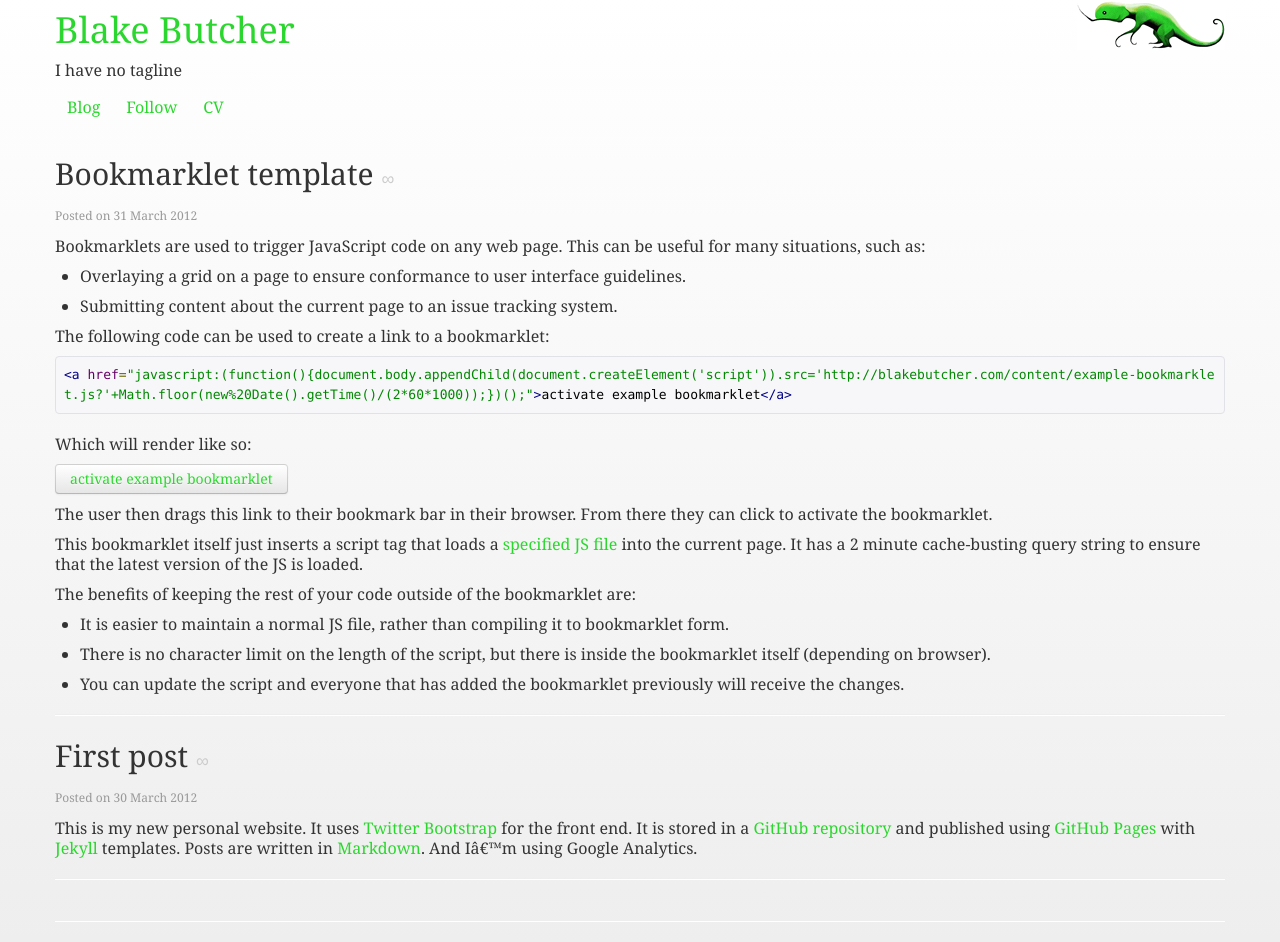
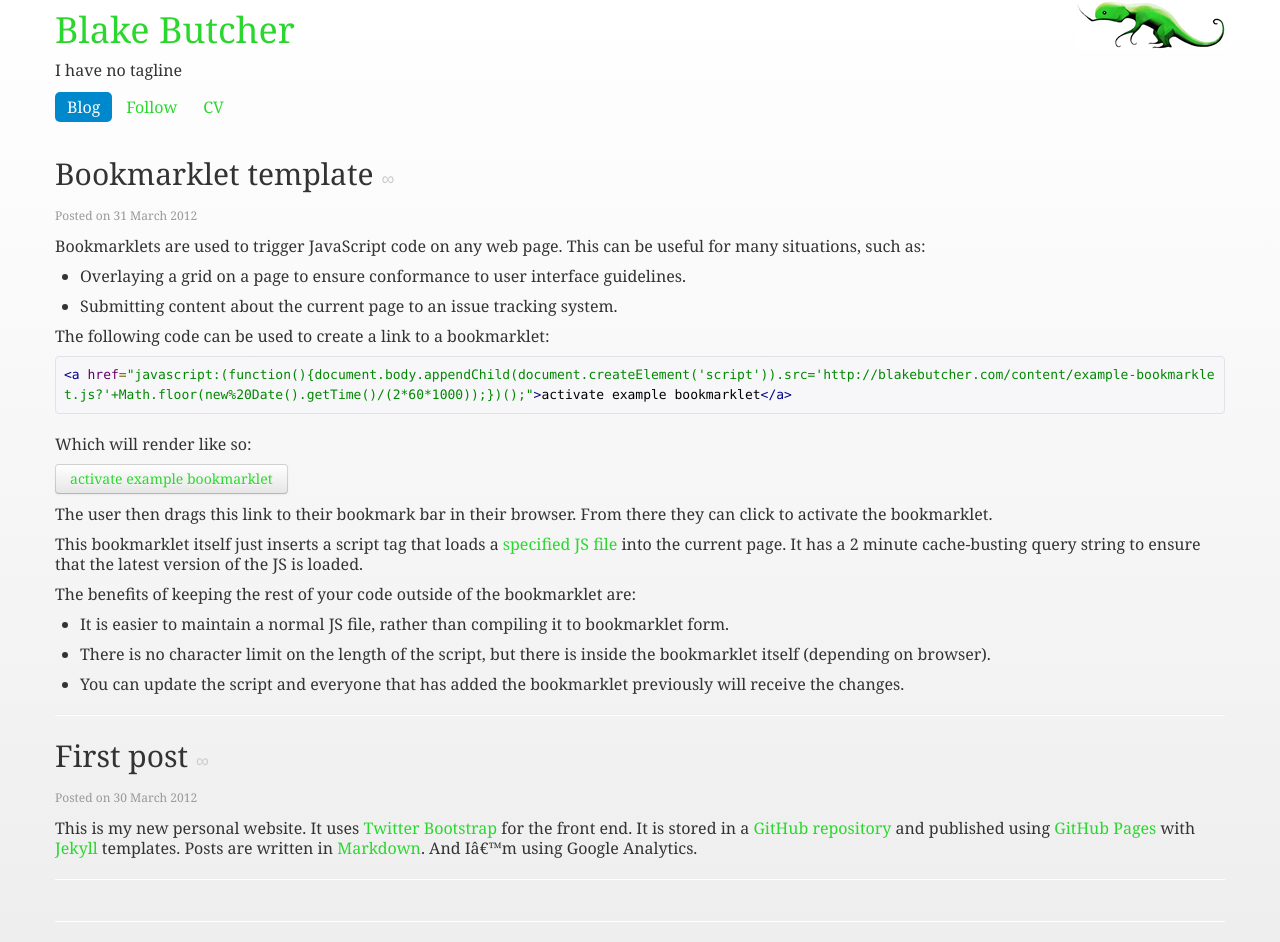
Before and after one commit to blakebutcher/blakebutcher.github.com, a Jekyll site: the page built from index.html, in a window 1280 px wide. Built offline with Jekyll 4.4.1, drawn with Linux system fonts in a browser that asks for light colours; nearby versions of some CDN libraries; some web fonts are replaced; the list of posts is cut into pages by our own code.

Commit message:
Fixed class name

```diff
--- a/_layouts/default.html
+++ b/_layouts/default.html
@@ -23,7 +23,7 @@
 		    <ul class="nav nav-pills">
 				{% for link in site.navigation %}
 					{% if page.section == link.section %}
-						<li class="current">
+						<li class="active">
 					{% else %}
 						<li>
 					{% endif %}
```
